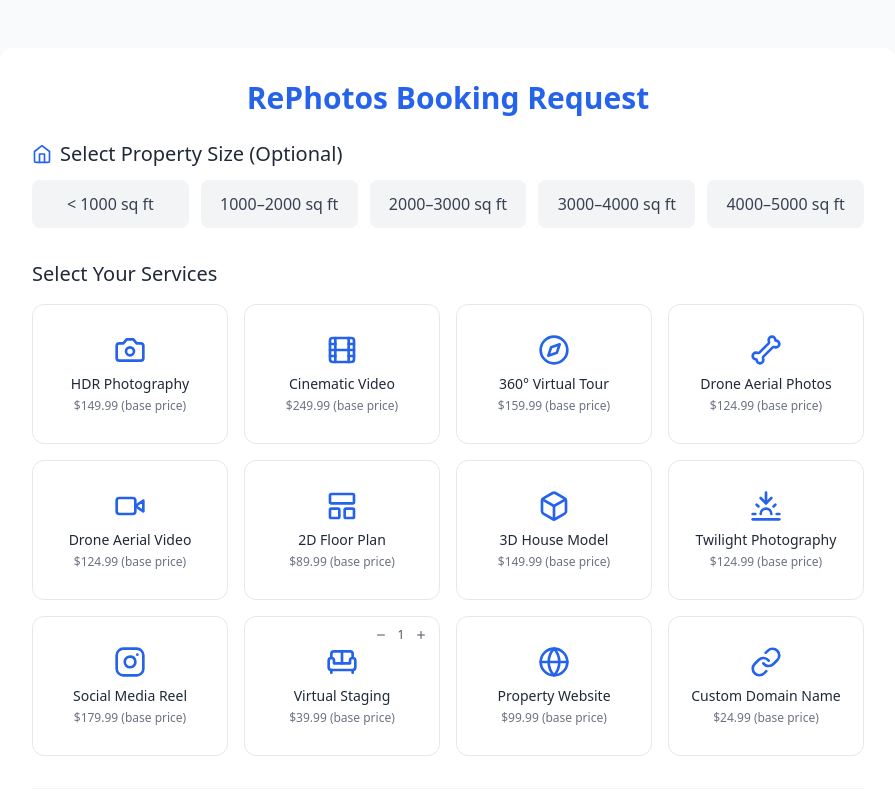
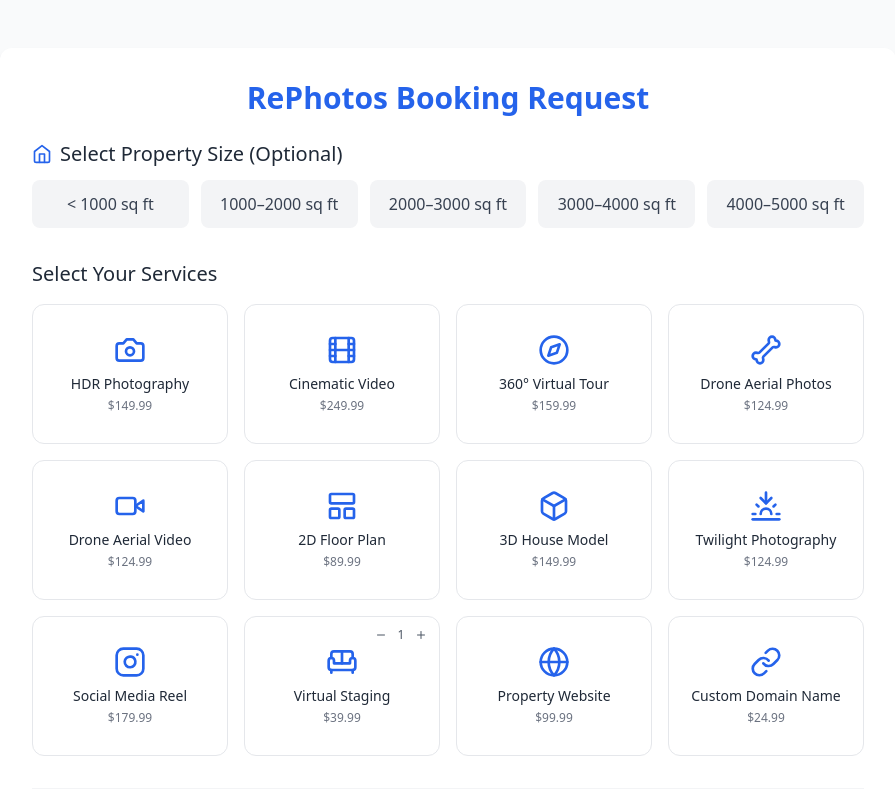
Before and after one commit to cooperthompson55/booking-portal-v2, a React (Vite) app: page / in a window 1280 px wide. Shown: the top 800 px of the page, without its empty margins (192-1087 px from the left). Built offline with nearby package versions, Linux system fonts and the light colour scheme.

Commit message:
Remove base price text from service selector

```diff
--- a/src/components/ServiceSelector.tsx
+++ b/src/components/ServiceSelector.tsx
@@ -97,7 +97,6 @@ const ServiceSelector: React.FC<ServiceSelectorProps> = ({
                   : 'text-gray-500'
               }`}>
                 ${price.toFixed(2)}
-                {selectedSize ? '' : ' (base price)'}
               </span>
 
               {service.id === 'virtualStaging' && (
```
